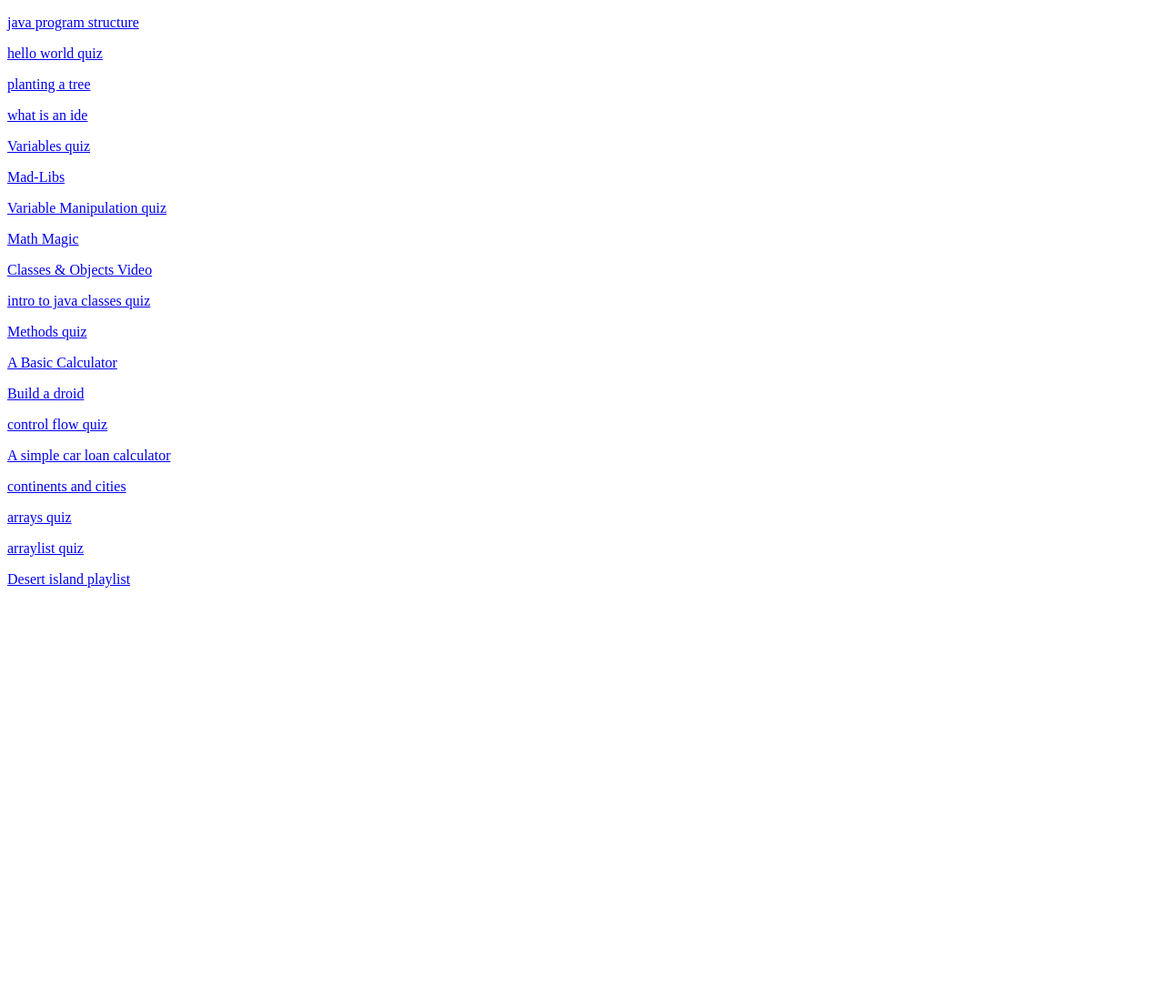
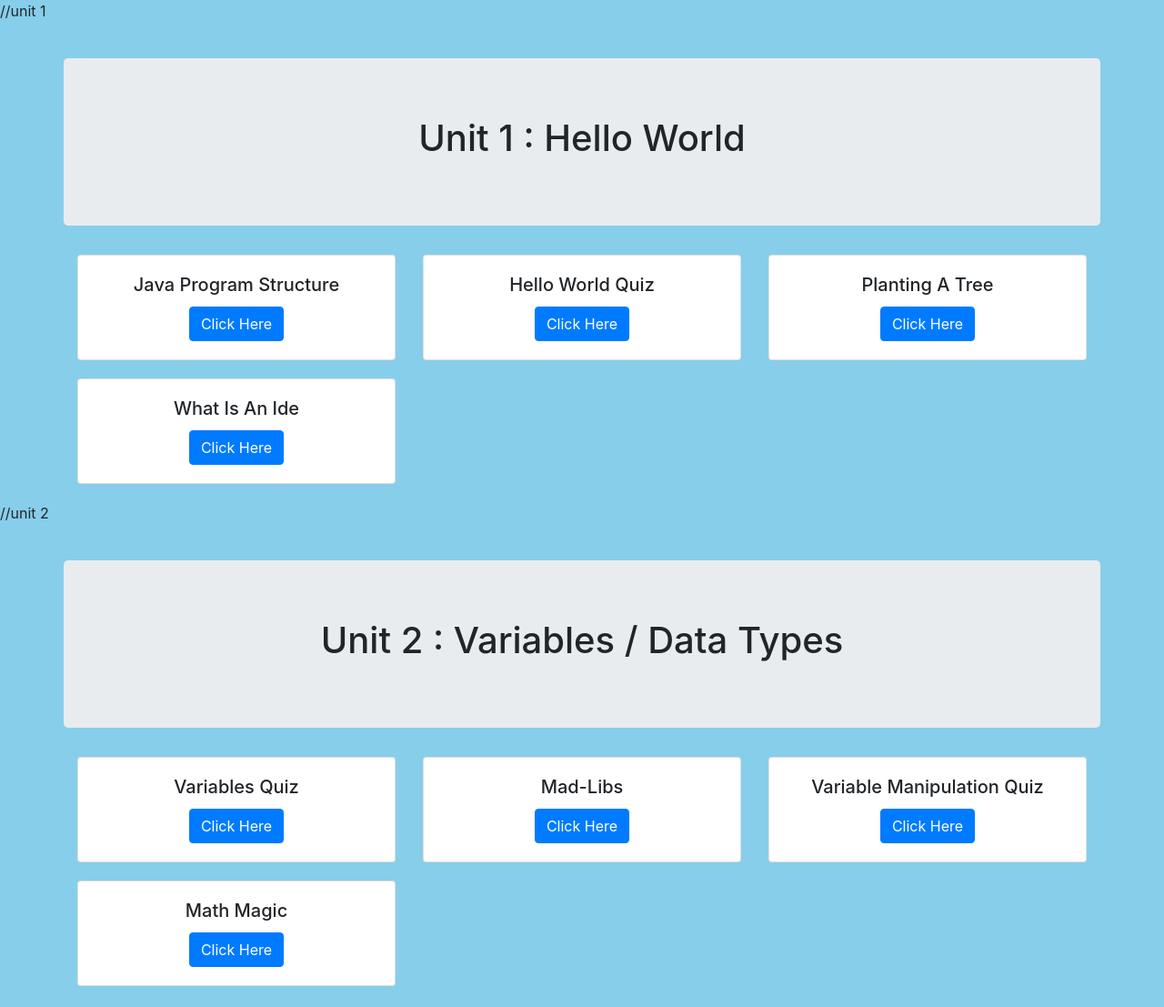
Before and after one commit to zhiyuanc1718/codecad, a plain HTML site: page index.html in a window 1280 px wide. Shown: the top 1107 px of the page at 91% size. Before the commit the page ends 800 px from the top, so only its background shows below. Drawn offline with nearby package versions, Linux system fonts and the light colour scheme.

Commit message:
update format entirely

```diff
--- a/index.html
+++ b/index.html
@@ -1,49 +1,177 @@
 <!DOCTYPE html>
 <html>
+
 <head>
-  <meta charset="utf-8">
-  <meta name="viewport" content="width=device-width">
-  <title>jQuery Template</title>
-  <script src="//code.jquery.com/jquery-1.12.0.min.js"></script>
-  <script>
-    $(function(){
-      var names = ["java program structure", "hello world quiz", "planting a tree",
-                  "what is an ide", "Variables quiz", "Mad-Libs", "Variable Manipulation quiz",
-                  "Math Magic", "Classes & Objects Video", "intro to java classes quiz",
-                  "Methods quiz", "A Basic Calculator ", "Build a droid", "control flow quiz",
-                  "A simple car loan calculator", "continents and cities", "arrays quiz",
-                  "arraylist quiz", "Desert island playlist"];
+    <meta charset="UTF-8">
+    <meta name="viewport" content="width=device-width,initial-scale=1">
+    <title>CodeCademy Links</title>
+
+    <!-- Latest compiled and minified CSS -->
+    <link rel="stylesheet" href="https://maxcdn.bootstrapcdn.com/bootstrap/4.3.1/css/bootstrap.min.css">
+
+    <!-- jQuery library -->
+    <script src="https://ajax.googleapis.com/ajax/libs/jquery/3.3.1/jquery.min.js"></script>
+
+    <!-- Latest compiled JavaScript -->
+    <script src="https://maxcdn.bootstrapcdn.com/bootstrap/4.3.1/js/bootstrap.min.js"></script>
+
+</head>
+
+<script>
+   $(function(){
+
+      //repetitive javascript but okay.
+
+      var names = ["Java Program Structure", "Hello World Quiz", "Planting A Tree",
+                  "What Is An Ide"]
+      var names2 = ["Variables Quiz", "Mad-Libs", "Variable Manipulation Quiz",
+                  "Math Magic"]
+      var names3 = ["Classes & Objects Video", "Intro To Java Classes Quiz",
+                  "Methods Quiz", "A Basic Calculator ", "Build A Droid"]
+      var names4 = ["Control Flow Quiz",
+                  "A Simple Car Loan Calculator", "Continents And Cities"]
+      var names5 = ["Arrays Quiz",
+                  "Arraylist Quiz", "Desert Island Playlist"];
 
       var links = ["https://www.codecademy.com/courses/learn-java/articles/java-program-structure",
                   "https://www.codecademy.com/courses/learn-java/quizzes/java-hello-world-quiz",
                   "https://www.codecademy.com/courses/learn-java/projects/planting-a-tree",
-                  "https://www.codecademy.com/courses/learn-java/articles/what-is-an-ide",
-                  "https://www.codecademy.com/courses/learn-java/quizzes/java-variables-quiz",
+                  "https://www.codecademy.com/courses/learn-java/articles/what-is-an-ide"];
+
+     var links2 = ["https://www.codecademy.com/courses/learn-java/quizzes/java-variables-quiz",
                   "https://www.codecademy.com/courses/learn-java/projects/java-variables-mad-libs",
                   "https://www.codecademy.com/courses/learn-java/quizzes/java-variable-manipulation-quiz",
-                  "https://www.codecademy.com/courses/learn-java/projects/math-magic",
-                  "https://www.codecademy.com/courses/learn-java/videos/classes-and-objects-video",
+                  "https://www.codecademy.com/courses/learn-java/projects/math-magic"]
+
+     var links3 = ["https://www.codecademy.com/courses/learn-java/videos/classes-and-objects-video",
                   "https://www.codecademy.com/courses/learn-java/quizzes/intro-to-java-classes-qz",
                   "https://www.codecademy.com/courses/learn-java/quizzes/java-methods-quiz",
                   "https://www.codecademy.com/courses/learn-java/projects/basic-calculator",
-                  "https://www.codecademy.com/courses/learn-java/projects/build-a-droid",
-                  "https://www.codecademy.com/courses/learn-java/quizzes/java-conditionals-and-control-flow-quiz-updated",
+                  "https://www.codecademy.com/courses/learn-java/projects/build-a-droid"]
+
+     var links4 = ["https://www.codecademy.com/courses/learn-java/quizzes/java-conditionals-and-control-flow-quiz-updated",
                   "https://www.codecademy.com/courses/learn-java/projects/loan-payment-calculator",
-                  "https://www.codecademy.com/courses/learn-java/projects/continents-cities",
-                  "https://www.codecademy.com/courses/learn-java/quizzes/java-arrays-quiz",
+                  "https://www.codecademy.com/courses/learn-java/projects/continents-cities"]
+
+    var links5 =  ["https://www.codecademy.com/courses/learn-java/quizzes/java-arrays-quiz",
                   "https://www.codecademy.com/courses/learn-java/quizzes/java-arraylist-quiz",
-                  "https://www.codecademy.com/courses/learn-java/projects/java-desert-island-playlist"];
+                  "https://www.codecademy.com/courses/learn-java/projects/java-desert-island-playlist"]
 
       for (var i=0; i<links.length; i++){
-        $("div").append("<p><a href=" + links[i] + ' target="_blank">' + names[i] + "</a></p>")
+        $(".u1").append(
+          '<div class="col-lg-4 col-md-6 col-sm-12" style="padding-bottom: 20px">' + '<div class="card w-100">' +
+          '<div class="card-body">' + '<h5 class="card-title">' + names[i] + "</h5>" +
+          '<a href="' + links[i] + '"' + 'class="btn btn-primary target=_blank">Click Here</a>' + "</div></div></div>")
+      }
+
+       for (var i=0; i<links2.length; i++){
+        $(".u2").append(
+          '<div class="col-lg-4 col-md-6 col-sm-12" style="padding-bottom: 20px">' + '<div class="card w-100">' +
+          '<div class="card-body">' +'<h5 class="card-title">' + names2[i] + "</h5>" +
+          '<a href="' + links2[i] + '"' + 'class="btn btn-primary target=_blank">Click Here</a>' + "</div></div></div>")
+      }
+
+       for (var i=0; i<links3.length; i++){
+        $(".u3").append(
+          '<div class="col-lg-4 col-md-6 col-sm-12" style="padding-bottom: 20px">' + '<div class="card w-100">' +
+          '<div class="card-body">' +'<h5 class="card-title">' + names3[i] + "</h5>" +
+          '<a href="' + links3[i] + '"' + 'class="btn btn-primary target=_blank">Click Here</a>' + "</div></div></div>")
+      }
+
+      for (var i=0; i<links4.length; i++){
+        $(".u4").append(
+          '<div class="col-lg-4 col-md-6 col-sm-12" style="padding-bottom: 20px">' + '<div class="card w-100">' +
+          '<div class="card-body">' +'<h5 class="card-title">' + names4[i] + "</h5>" +
+          '<a href="' + links4[i] + '"' + 'class="btn btn-primary target=_blank">Click Here</a>' + "</div></div></div>")
+      }
+
+      for (var i=0; i<links5.length; i++){
+        $(".u5").append(
+          '<div class="col-lg-4 col-md-6 col-sm-12" style="padding-bottom: 20px">' + '<div class="card w-100">' +
+          '<div class="card-body">' +'<h5 class="card-title">' + names5[i] + "</h5>" +
+          '<a href="' + links5[i] + '"' + 'class="btn btn-primary target=_blank">Click Here</a>' + "</div></div></div>")
       }
     });
-  </script>
-</head>
-<body>
-  <div>
+</script>
+
+<style>
+
+  .center {
+    text-align : center;
+  }
+
+  body{
+    background-color:skyblue;
+  }
+
+  .space{
+    margin-top: 40px;
+  }
+
+</style>
+
+<body data-spy="scroll" data-target=".navbar">
+
+  //unit 1
+  <div class="container jumbotron center space">
+    <h1>Unit 1 : Hello World</h1>
+  </div>
+
+  <div class="container center" style="background-color:">
+      <div class="row u1">
+
+      </div>
+  </div>
+
+  //unit 2
+  <div class="container jumbotron center space">
+    <h1>Unit 2 : Variables / Data Types</h1>
+  </div>
+
+  <div class="container center" style="background-color:">
+      <div class="row u2">
+
+      </div>
+  </div>
+
+  //unit 3
+  <div class="container jumbotron center space">
+    <h1>Unit 3 : Object Orientated Java</h1>
+  </div>
+
+  <div class="container center" style="background-color:">
+      <div class="row u3">
+
+      </div>
+  </div>
+
+  //unit 4
+  <div class="container jumbotron center space">
+    <h1>Unit 4 : Conditionals</h1>
+  </div>
+
+  <div class="container center" style="background-color:">
+      <div class="row u4">
+
+      </div>
+  </div>
+
+  //unit 5
+  <div class="container jumbotron center space">
+    <h1>Unit 5 : Arrays / ArrayLists</h1>
+  </div>
+
+  <div class="container center" style="background-color:">
+      <div class="row u5">
+
+      </div>
+  </div>
+
+  //extra space
+  <div class="space">
 
   </div>
 
 </body>
+
 </html>
```
